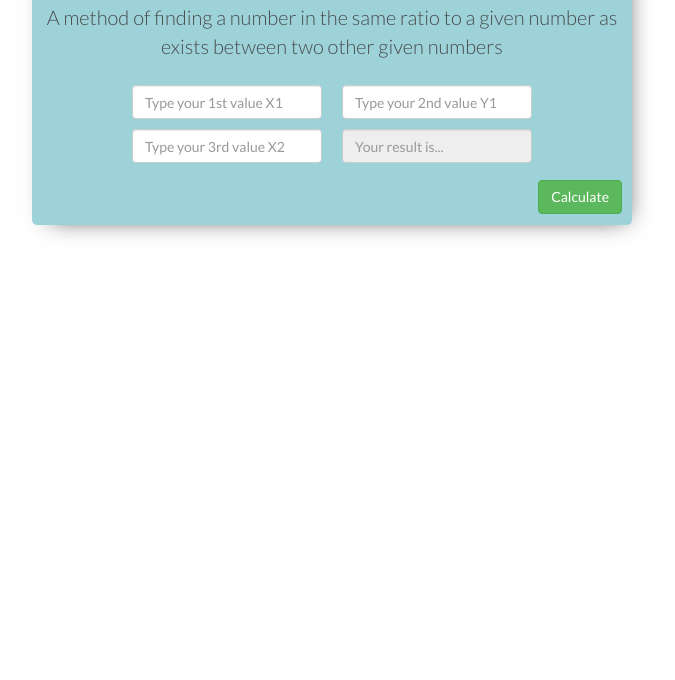
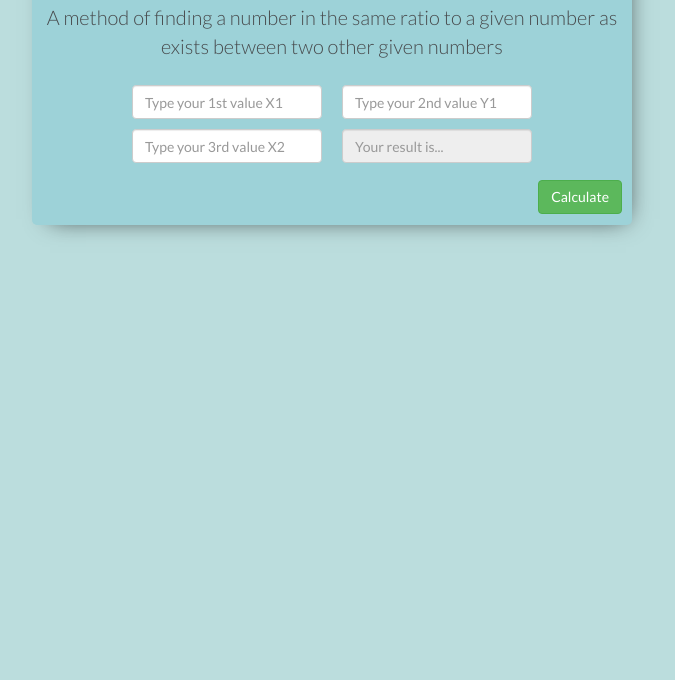
Before and after one commit to caike08/Rule-of-Three-Calculator, a website: page index.html in a window 1280 px wide. Shown: the part 120-800 px from the top of the page, without its empty margins (308-983 px from the left). Drawn offline with nearby package versions, Linux system fonts and the light colour scheme.

Commit message:
Updated background color css

```diff
--- a/css/style.css
+++ b/css/style.css
@@ -1,7 +1,7 @@
 /* CSS s*/
 
 body {
-	background-color: #FFF;
+	background-color: #BBDDDD;
 	font-family: 'Lato', sans-serif;
 }
 
```
